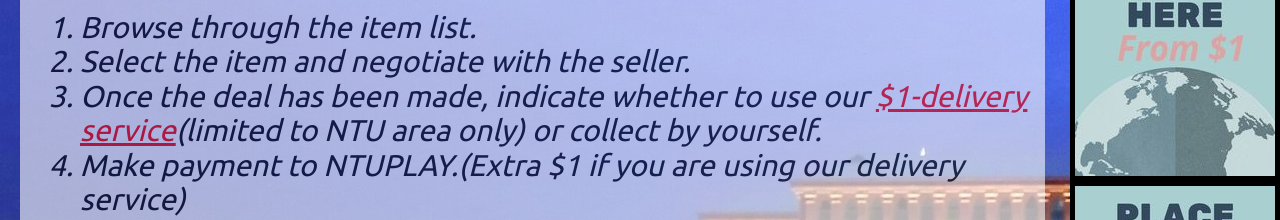
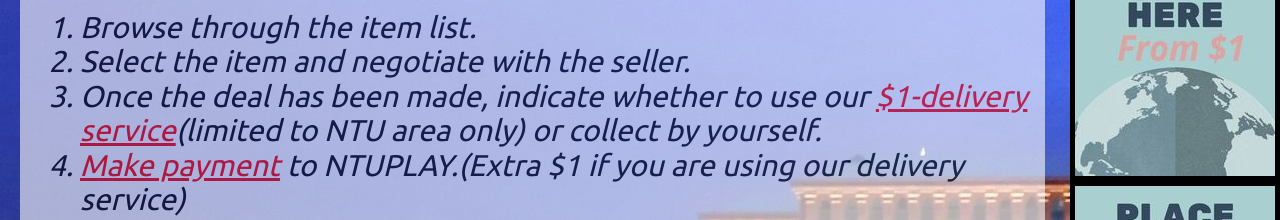
Before and after one commit to NTU-play/shopping_entrance, a plain HTML site: page index.html in a window 1280 px wide. Shown: the part 732-952 px from the top of the page. Drawn offline with nearby package versions, Linux system fonts and the light colour scheme; a web font is replaced by a local one.

Commit message:
Update index.html

```diff
--- a/index.html
+++ b/index.html
@@ -64,7 +64,7 @@
   <li>Browse through the item list.</li>
   <li>Select the item and negotiate with the seller.</li>
   <li>Once the deal has been made, indicate whether to use our <a target = '_blank' href = 'https://ntu-play.github.io/delivery-Page/'> $1-delivery service</a>(limited to NTU area only) or collect by yourself.</li>
-  <li>Make payment to NTUPLAY.(Extra $1 if you are using our delivery service)</li>
+  <li><a href = 'https://ntu-play.github.io/payment-method/'>Make payment</a> to NTUPLAY.(Extra $1 if you are using our delivery service)</li>
   <li>We will get your item delivered in time.</li>
 
 </ol>
```
